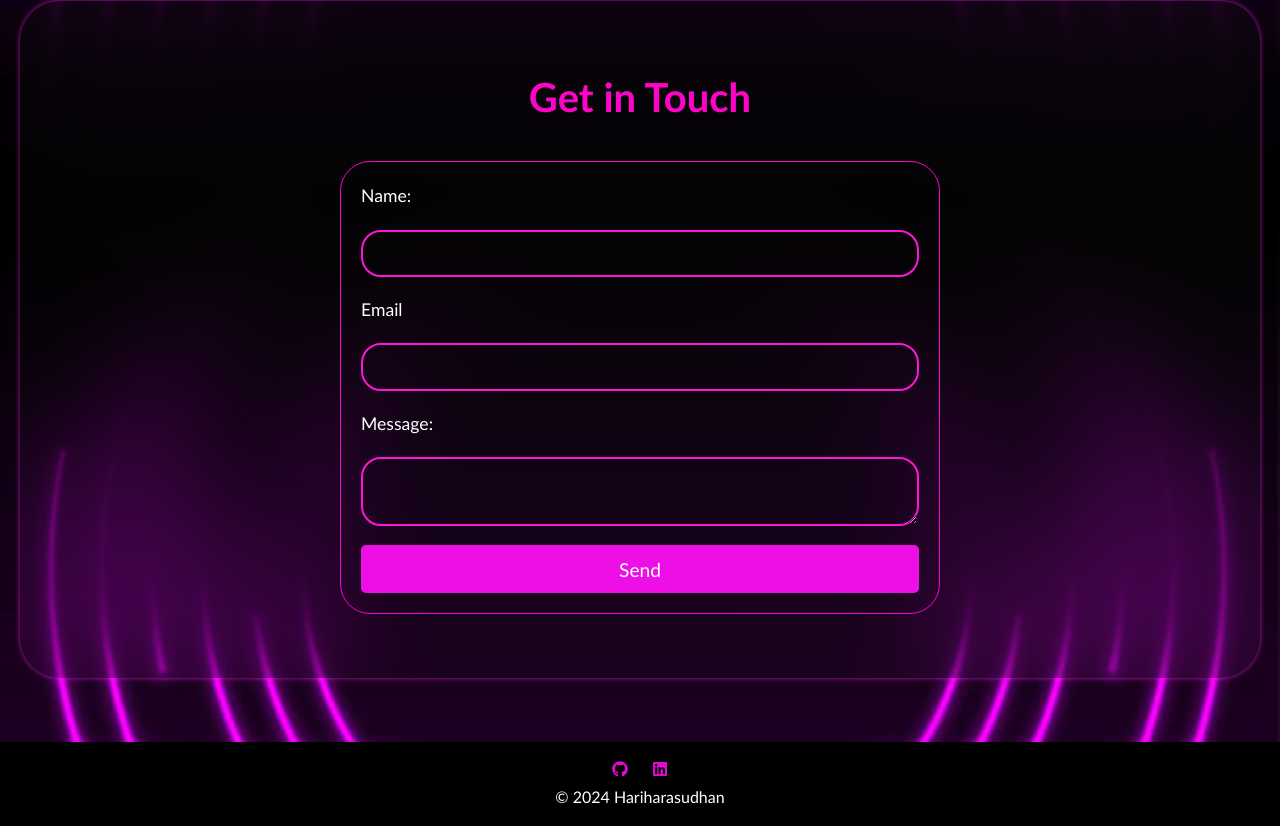
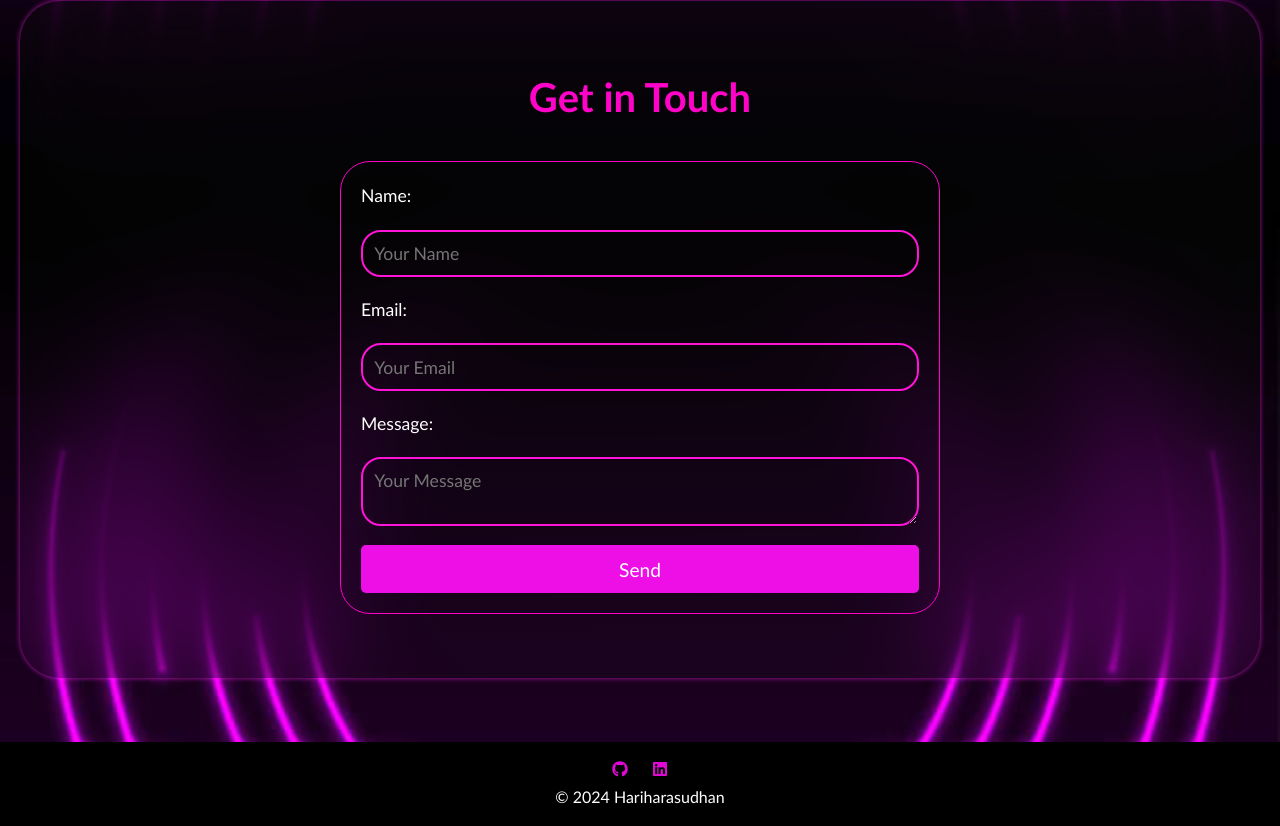
Before and after one commit to Hari-hara-sudan/Harry.me, a React (Create React App) app: page / in a window 1280 px wide. Shown: the part 2573-3399 px from the top of the page. Built offline with nearby package versions, Linux system fonts and the light colour scheme.

Commit message:
changecontact

```diff
--- a/src/components/Contact.js
+++ b/src/components/Contact.js
@@ -1,17 +1,95 @@
-import React from 'react';
+import React, { useState } from 'react';
+import emailjs from 'emailjs-com'; // Import EmailJS for sending emails
 
 function Contact() {
+  const [formData, setFormData] = useState({
+    name: '',
+    email: '',
+    message: ''
+  });
+
+  const [submitted, setSubmitted] = useState(false);
+  const [error, setError] = useState(false);
+
+  // Handle input change
+  const handleChange = (e) => {
+    setFormData({
+      ...formData,
+      [e.target.name]: e.target.value
+    });
+  };
+
+  // Handle form submission using EmailJS
+  const handleSubmit = (e) => {
+    e.preventDefault();
+
+    emailjs.sendForm(
+      'service_0var6md', // Replace with your EmailJS service ID
+      'template_k1c3m26', // Replace with your EmailJS template ID
+      e.target,
+      'sz9lOLFoxcwf1RWCHIZeS' // Replace with your EmailJS user ID
+    )
+      .then((result) => {
+        console.log('Email sent successfully:', result.text);
+        setSubmitted(true); // Indicate success
+        setError(false); // Reset error state
+      }, (error) => {
+        console.log('Email send failed:', error.text);
+        setError(true); // Indicate an error
+      });
+
+    // Reset form
+    setFormData({
+      name: '',
+      email: '',
+      message: ''
+    });
+  };
+
   return (
     <section id="contact" className="contact" data-aos="fade-up">
       <h2 data-aos="fade-down">Get in Touch</h2>
-      <form data-aos="fade-right" data-aos-delay="200">
+      <form onSubmit={handleSubmit} data-aos="fade-right" data-aos-delay="200">
         <label htmlFor="name" data-aos="fade-right">Name:</label>
-        <input type="text" id="name" name="name" data-aos="fade-down" data-aos-delay="300" />
-        <label htmlFor="Email" data-aos="fade-right">Email</label>
-        <input type="text" name="Email" id="Email"  data-aos="fade-up" data-aos-delay="400"/>
+        <input
+          type="text"
+          id="name"
+          name="name"
+          value={formData.name}
+          onChange={handleChange}
+          data-aos="fade-down"
+          data-aos-delay="300"
+          required
+          placeholder="Your Name"
+        />
+        <label htmlFor="email" data-aos="fade-right">Email:</label>
+        <input
+          type="email"
+          id="email"
+          name="email"
+          value={formData.email}
+          onChange={handleChange}
+          data-aos="fade-up"
+          data-aos-delay="400"
+          required
+          placeholder="Your Email"
+        />
         <label htmlFor="message" data-aos="fade-right">Message:</label>
-        <textarea id="message" name="message" data-aos="fade-up" data-aos-delay="500"></textarea>
-        <button type="button" >Send</button>
+        <textarea
+          id="message"
+          name="message"
+          value={formData.message}
+          onChange={handleChange}
+          data-aos="fade-up"
+          data-aos-delay="500"
+          required
+          placeholder="Your Message"
+        ></textarea>
+        <button type="submit">Send</button>
+
+        {/* Display success or error messages */}
+        {submitted && <p className="success-message">Thank you! Your message has been sent.</p>}
+        {error && <p className="error-message">Oops! Something went wrong, please try again.</p>}
       </form>
     </section>
   );
```
Also changed, not shown: package.json (+4 -3 lines), 1 other file (tests, documents, lock files or other folders).
